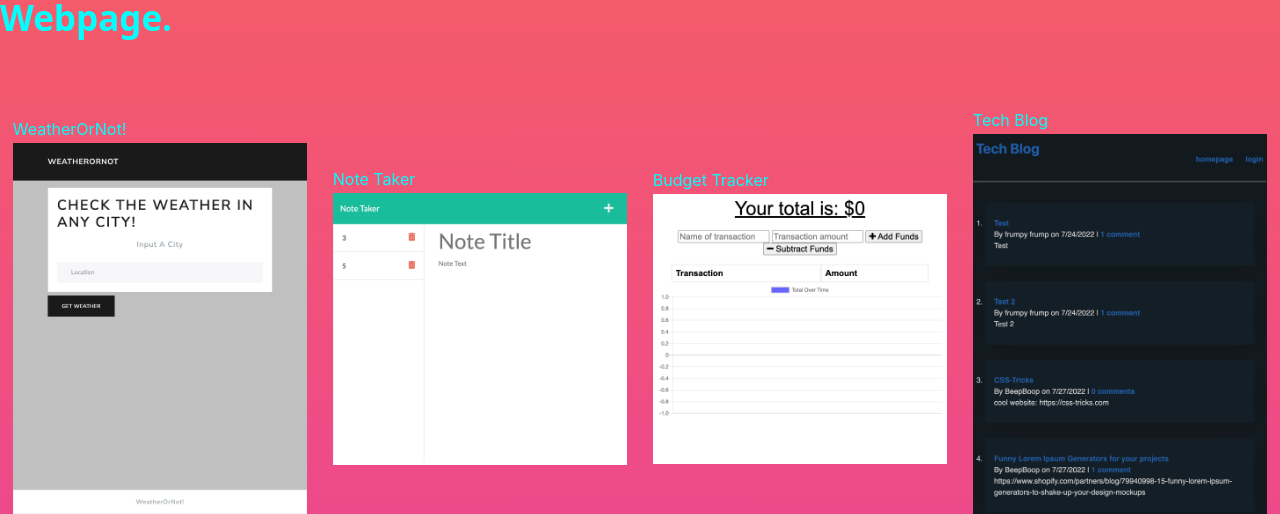
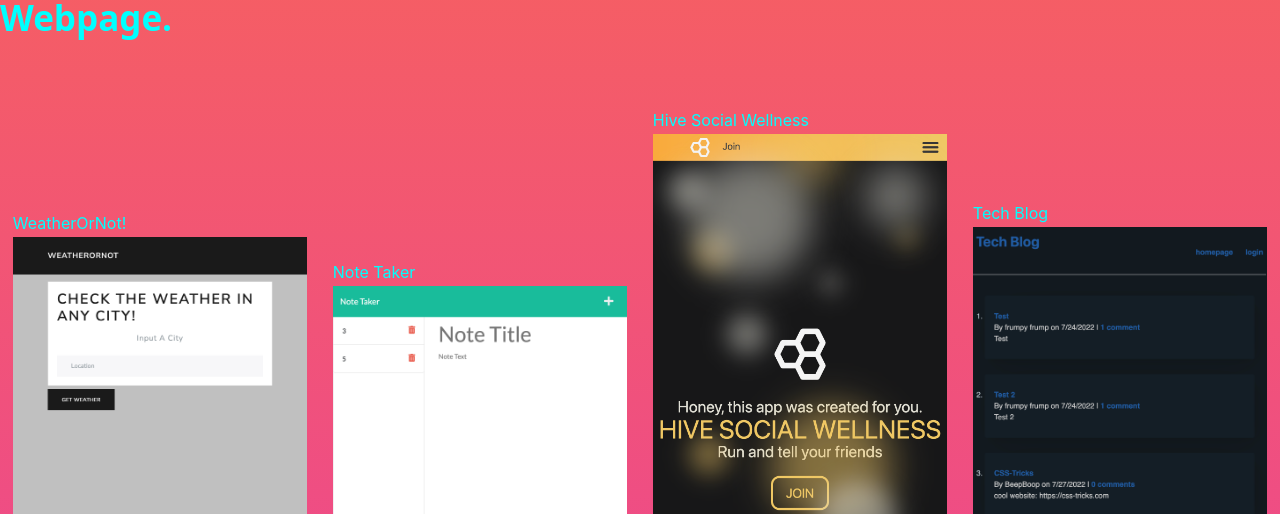
Before and after one commit to GelP1987/React-Portfolio, a React (Create React App) app: page / in a window 1280 px wide. Shown: the part 836-1350 px from the top of the page. Built offline with nearby package versions, Linux system fonts and the light colour scheme.

Commit message:
removed budget tracker and added final project

```diff
--- a/src/components/Project/index.js
+++ b/src/components/Project/index.js
@@ -1,7 +1,7 @@
 import React from "react";
 import WeatherOrNot from "../../assets/img/WeatherorNot.png";
 import NoteTaker from "../../assets/img/notetaker.png";
-import BudgetTracker from "../../assets/img/budgettracker.png";
+import Hive from "../../assets/img/hive.png";
 import TechBlog from "../../assets/img/techblog.png";
 import IndecisiveDecision from "../../assets/img/IndecisiveDecision.png";
 import Tranquilitea from "../../assets/img/tranquilitea.png";
@@ -34,16 +34,13 @@ function About() {
       </div>
 
       <div className="project grid">
-        <a href="https://github.com/GelP1987/PWA-Budget-Tracker">
+        <a href="https://afternoon-citadel-47605.herokuapp.com/">
           {" "}
-          Budget Tracker
+          Hive Social Wellness
         </a>
-        <a href="https://mighty-brushlands-72050.herokuapp.com/">
+        <a href="https://afternoon-citadel-47605.herokuapp.com/">
           {" "}
-          <img
-            alt="screenshot of budget tracker app webpage"
-            src={BudgetTracker}
-          />
+          <img alt="screenshot of Hive app webpage" src={Hive} />
         </a>
       </div>
 
```
Also changed, not shown: src/assets/img/hive.png (added).
